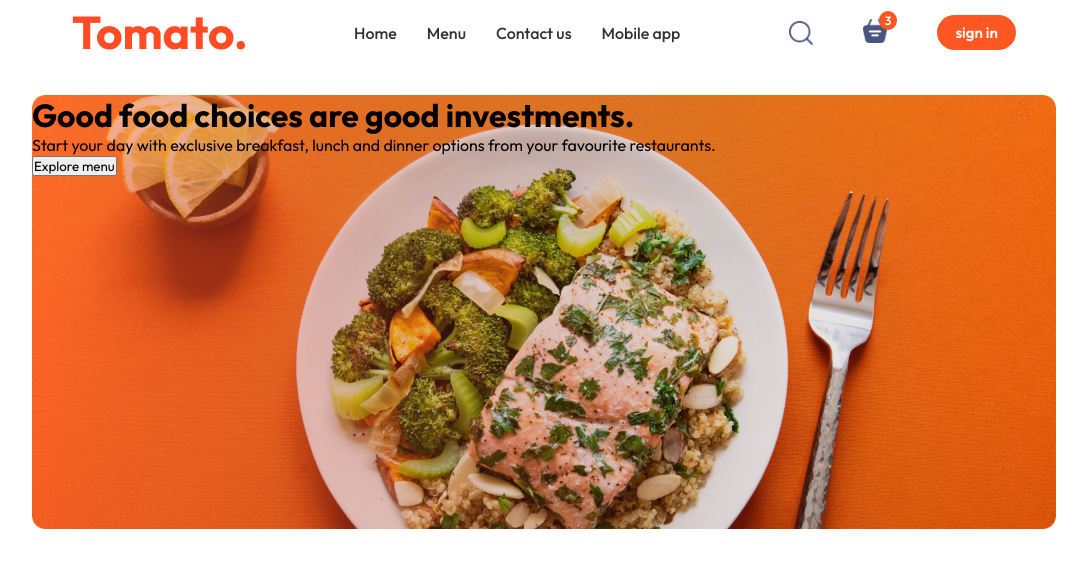
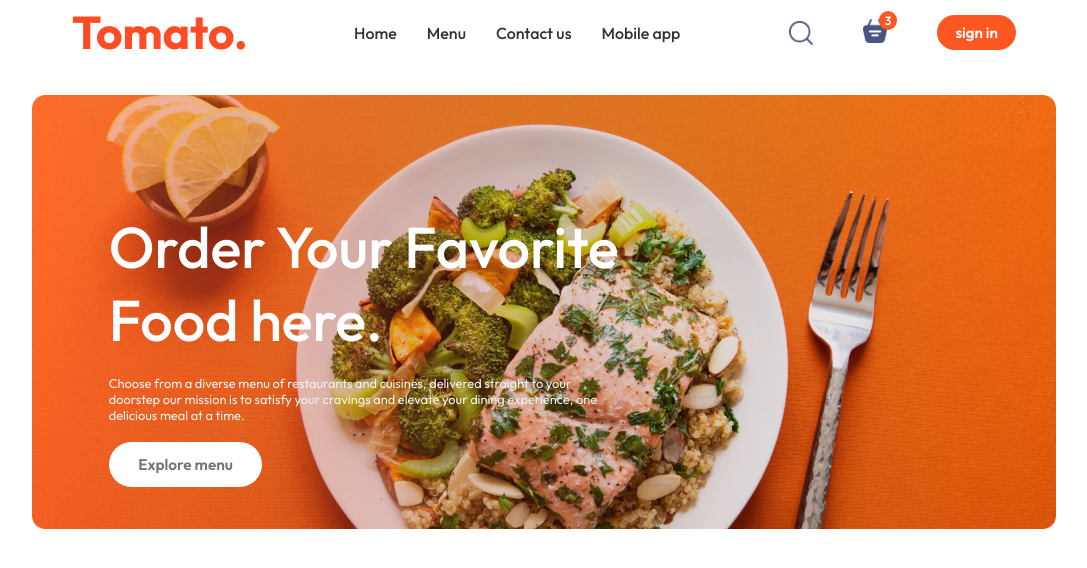
Before and after one commit to harshavardhan314/Food-del, a React (Vite) app in the folder quickeats/: page / in a window 1280 px wide. Shown: the top 568 px of the page, without its empty margins (96-1183 px from the left). Built offline with nearby package versions, Linux system fonts and the light colour scheme.

Commit message:
developed header section

```diff
--- a/quickeats/src/components/Header/Header.css
+++ b/quickeats/src/components/Header/Header.css
@@ -6,3 +6,43 @@
     background-size:contain ;
     position: relative;
 }
+.Header-content
+{
+    color: white;
+    position: absolute;
+    display: flex;
+    flex-direction: column;
+    align-items: start;
+    gap: 1.5vw;
+    max-width: 50%;
+    bottom: 10%;
+    left: 6vw;
+    animation: fadeIn 3s;
+}
+.Header-content h2
+{
+    font-weight: 500;
+    font-size: max(4.5vw,22px);
+}
+.Header-content p
+{
+    font-size: 1vw;
+    color: #f0f0f0;
+}
+.Header-content button
+{
+    padding: 1vw 2.3vw;
+    border: none;
+    border-radius: 50px;
+    background:white;
+    color: #747474;;
+    font-size: max(1.2vw,14px);
+    font-weight: 600;
+    cursor: pointer;
+    transition: background 0.3s ease;
+}
+@keyframes fadeIn
+{
+    0%{opacity: 0; transform: translateY(20px);}
+    100%{opacity: 1; transform: translateY(0);}
+}
--- a/quickeats/src/components/Header/Header.jsx
+++ b/quickeats/src/components/Header/Header.jsx
@@ -7,8 +7,9 @@ const Header = () => {
         <div className="Header">
 
             <div className="Header-content">
-                    <h1>Good food choices are good investments.</h1>
-                    <p>Start your day with exclusive breakfast, lunch and dinner options from your favourite restaurants.</p>
+                    <h2>Order Your Favorite Food here.</h2>
+                    <p>Choose from a diverse menu of restaurants and cuisines, delivered straight to your doorstep
+                    our mission is to satisfy your cravings and elevate your dining experience, one delicious meal at a time.</p>
                     <button className='explore-menu'>Explore menu</button>
 
             </div>
```
